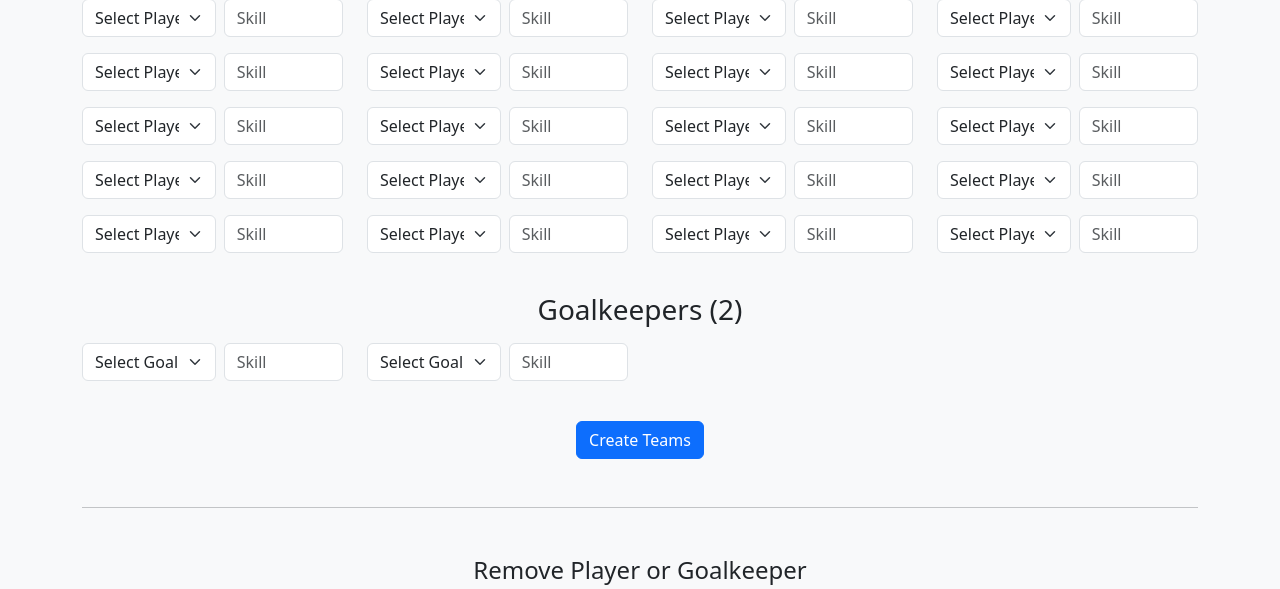
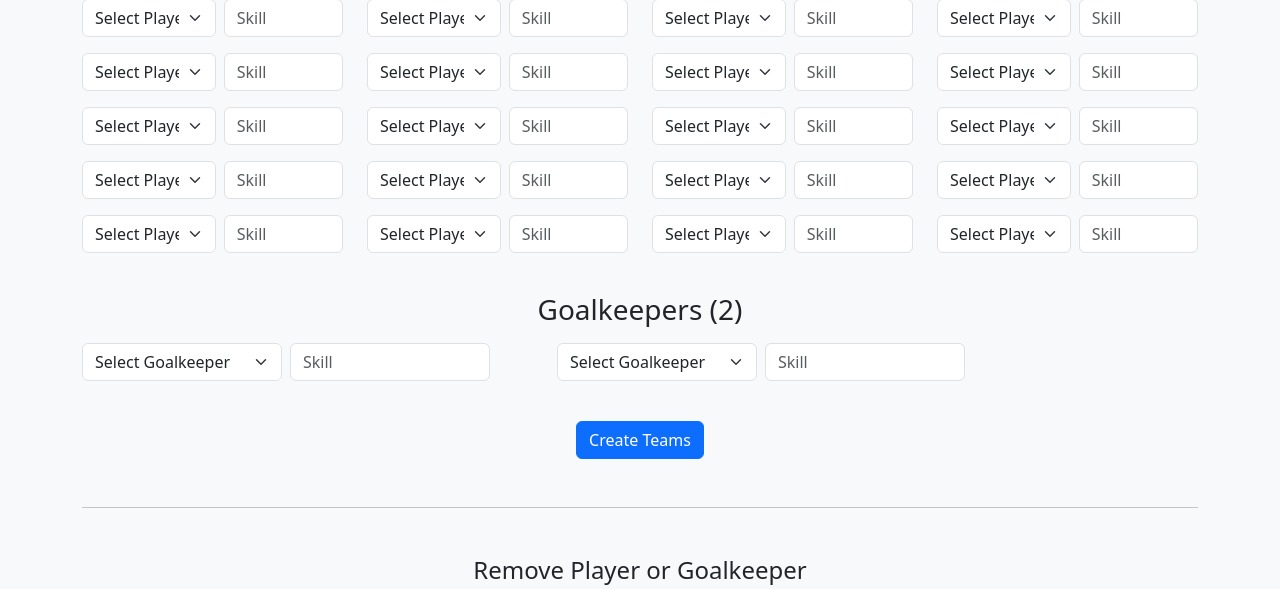
Before and after one commit to MarkkoFarmer/Team-Balancer, a Flask app: page / in a window 1280 px wide. Shown: the part 207-796 px from the top of the page. Run offline with Flask 3, Linux system fonts and the light colour scheme.

Commit message:
Update index.html

```diff
--- a/templates/index.html
+++ b/templates/index.html
@@ -37,7 +37,7 @@
         <h3 class="text-center mt-4 mb-3">Goalkeepers (2)</h3>
         <div class="row">
             {% for i in range(2) %}
-            <div class="col-md-3 mb-3 d-flex align-items-end">
+            <div class="col-md-5 mb-3 d-flex align-items-end">
                 <select class="form-select gk-select" name="gk_name" data-index="{{ i }}">
                     <option value="">Select Goalkeeper</option>
                     {% for gk in goalkeepers %}
```
